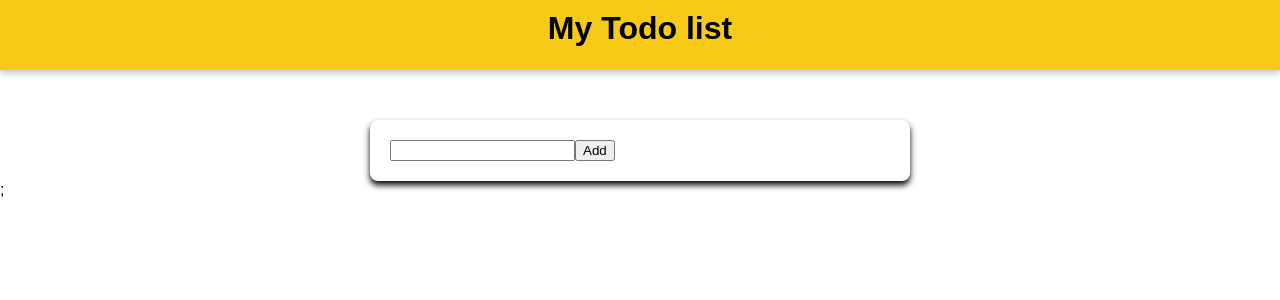
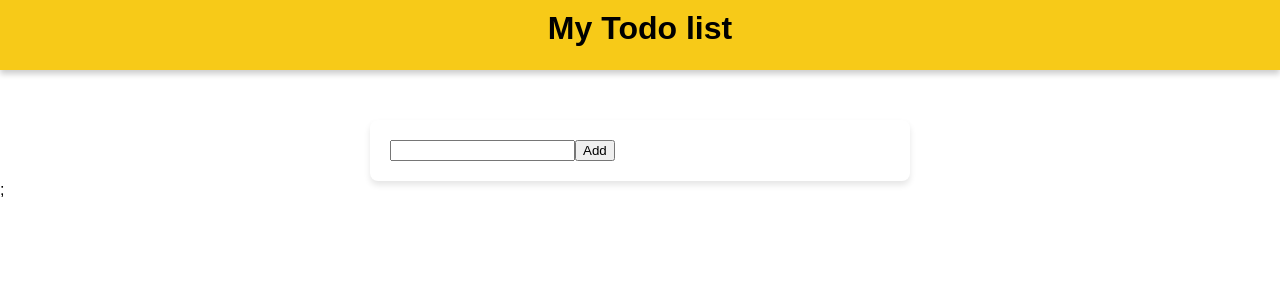
Before and after one commit to arjunk03/reactApp, a React (Vite) app in the folder todoApp/: page / in a window 1280 px wide. Shown: the top 300 px of the page. Built offline with nearby package versions, Linux system fonts and the light colour scheme.

Commit message:
css updated

```diff
--- a/todoApp/src/components/form.module.css
+++ b/todoApp/src/components/form.module.css
@@ -5,5 +5,5 @@
   width: 500px;
   margin: 0 auto;
   margin-top: 50px;
-  box-shadow: 0 4px 6px rgb(0, 0, 0);
+  box-shadow: 0 4px 6px rgb(0, 0, 0, 0.1);
 }
```
